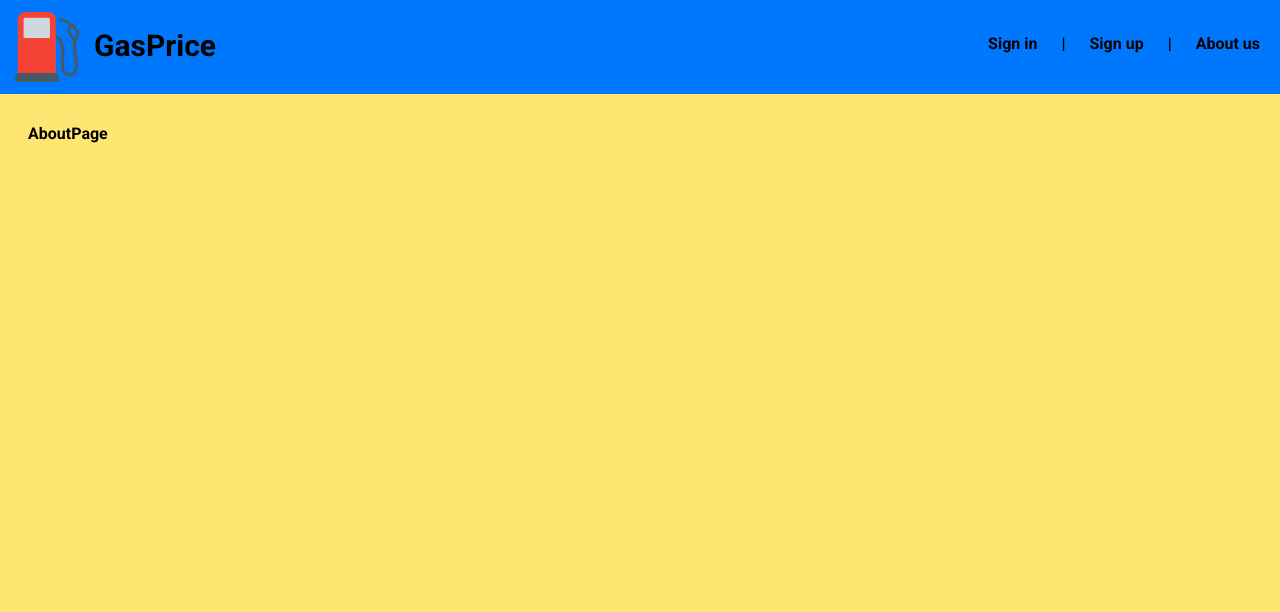
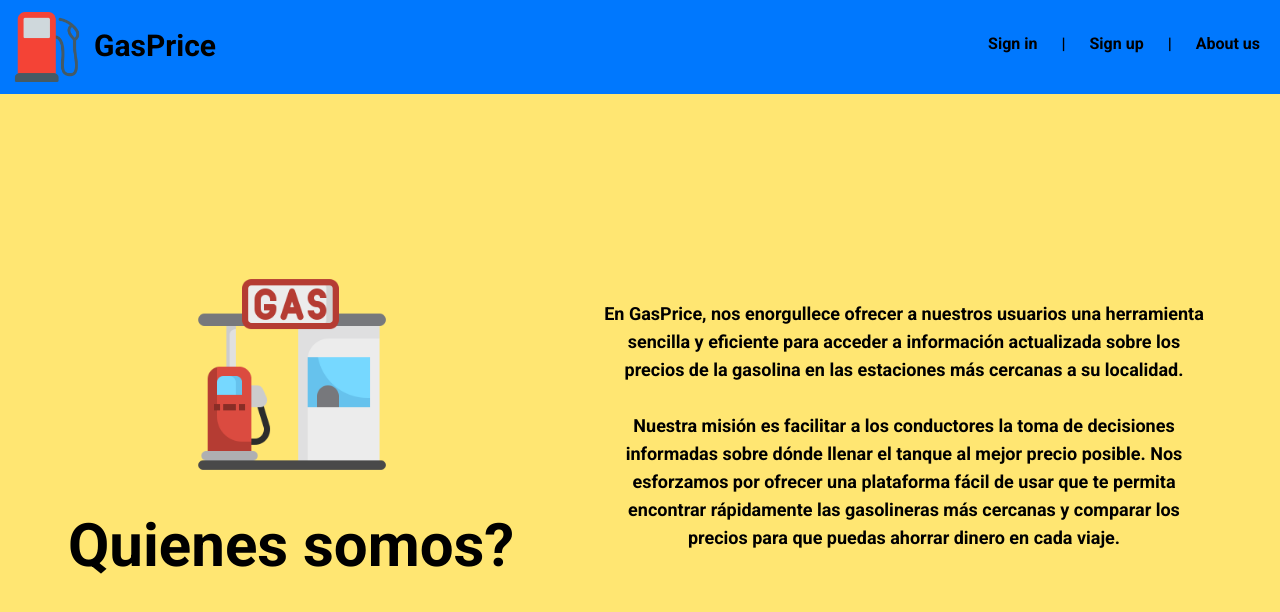
Before and after one commit to ShelbyAxl/gas-price-app, a Next.js app: page /about in a window 1280 px wide. Shown: the top 612 px of the page. Built offline with nearby package versions, Linux system fonts and the light colour scheme; no server answers.

Commit message:
commit 4

```diff
--- a/src/app/about/page.jsx
+++ b/src/app/about/page.jsx
@@ -1,9 +1,31 @@
-import React from 'react'
+import React from "react";
+import Image from "next/image";
+import GasStation from "@/images/gas-station.png";
 
 function AboutPage() {
   return (
-    <div>AboutPage</div>
-  )
+    <div className="h-[calc(100vh-12rem)] flex items-center">
+      <div className="px-10 flex flex-col gap-y-10 items-center">
+        <Image src={GasStation} width={200} height={200} alt="" />
+        <h1 className="text-6xl w-[28rem]">Quienes somos?</h1>
+      </div>
+      <div>
+        <p className="text-lg px-10 text-center">
+          En GasPrice, nos enorgullece ofrecer a nuestros usuarios una
+          herramienta sencilla y eficiente para acceder a información
+          actualizada sobre los precios de la gasolina en las estaciones más
+          cercanas a su localidad.
+        <br />
+        <br />
+          Nuestra misión es facilitar a los conductores la toma de decisiones
+          informadas sobre dónde llenar el tanque al mejor precio posible. Nos
+          esforzamos por ofrecer una plataforma fácil de usar que te permita
+          encontrar rápidamente las gasolineras más cercanas y comparar los
+          precios para que puedas ahorrar dinero en cada viaje.
+        </p>
+      </div>
+    </div>
+  );
 }
 
-export default AboutPage
+export default AboutPage;
--- a/src/app/dashboard/station/new/page.tsx
+++ b/src/app/dashboard/station/new/page.tsx
@@ -2,10 +2,11 @@
 import { useParams, useRouter } from "next/navigation";
 import { useState, useEffect, ChangeEvent, FormEvent } from "react";
 import { useSession } from "next-auth/react";
+import Link from "next/link";
 
 export default function StationFormPage() {
   const { data: session, status } = useSession();
-  let user:any = session?.user;
+  let user: any = session?.user;
 
   let userId = user.id;
 
@@ -44,7 +45,7 @@ export default function StationFormPage() {
       });
       router.push("/dashboard");
       router.refresh();
-    } catch (error:any) {
+    } catch (error: any) {
       console.log(error.message);
     }
   };
@@ -150,6 +151,8 @@ export default function StationFormPage() {
             />
           </div>
         </div>
+        <div className="flex justify-between">
+          <div>
             <button
               type="submit"
               className="bg-green-700 py-2 px-6 m-3 rounded-md hover:bg-green-600 transition-all"
@@ -163,6 +166,18 @@ export default function StationFormPage() {
             >
               Delete
             </button>
+          </div>
+          <div>
+            {params.id && (
+              <Link
+                className="bg-yellow-500 hover:bg-yellow-600 transition-colors py-2 px-6 rounded-md flex my-3"
+                href="/dashboard"
+              >
+                Cancel
+              </Link>
+            )}
+          </div>
+        </div>
       </form>
     </div>
   );
```
Also changed, not shown: src/images/gas-station.png (added). Lines whose indentation alone changed are shown as unchanged.
